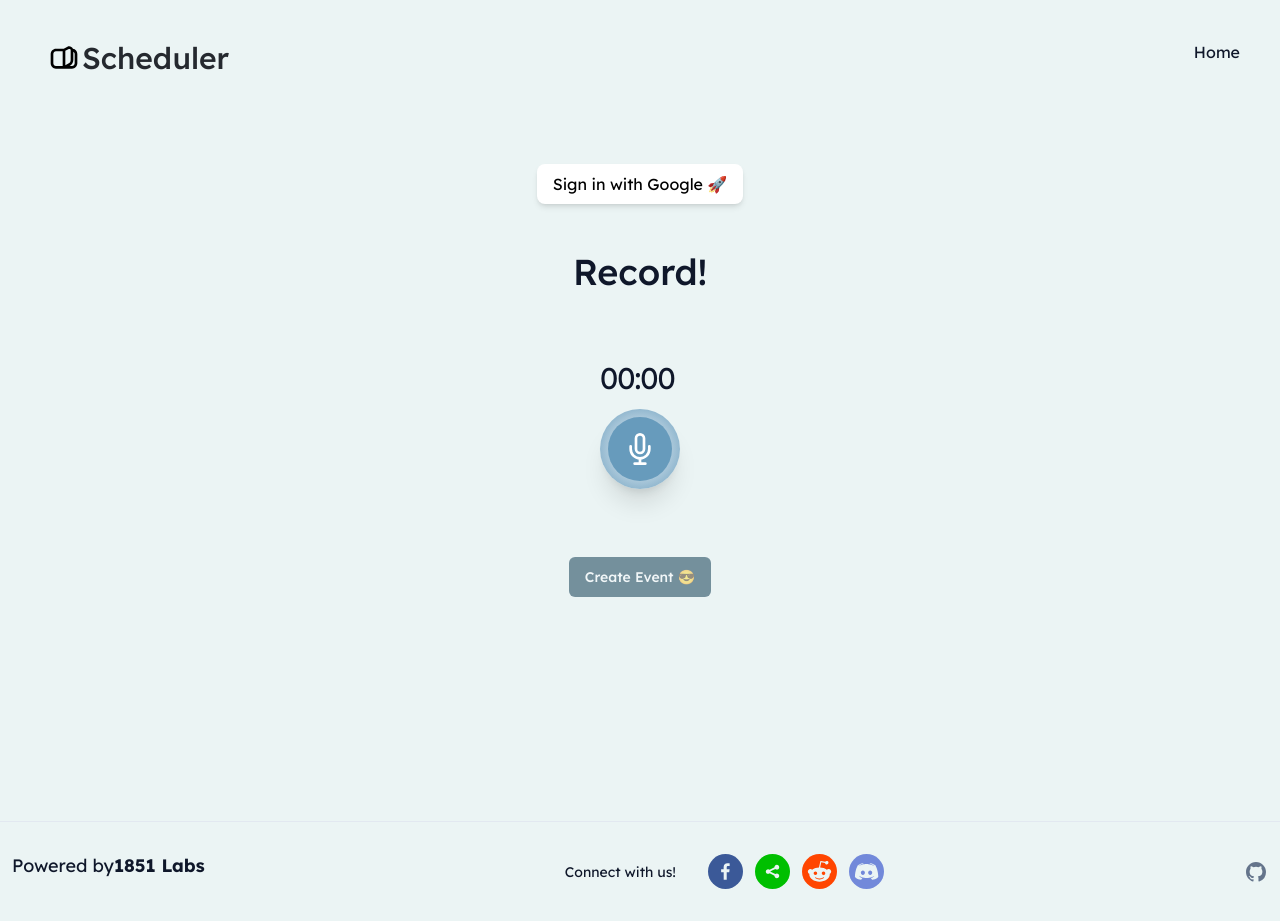
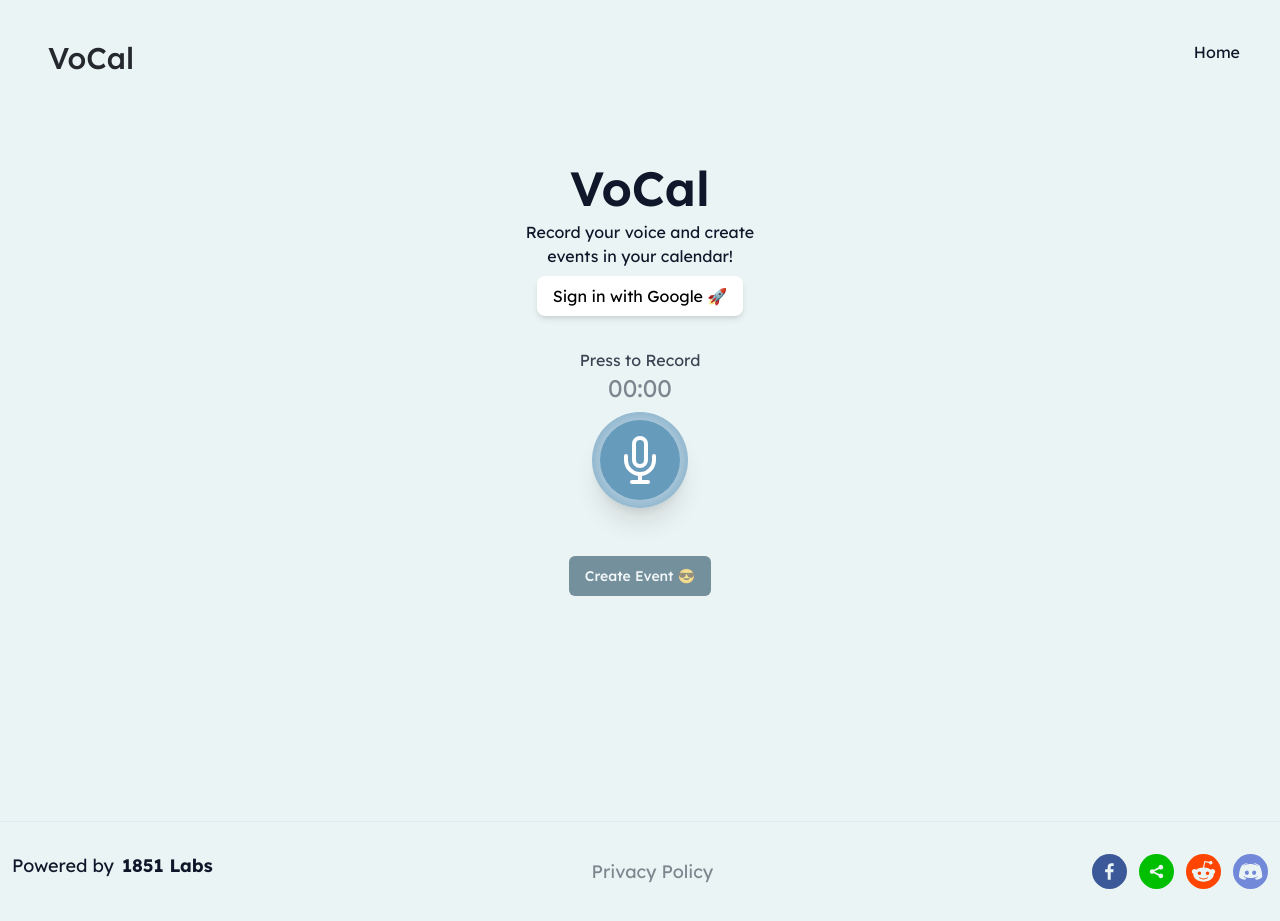
Before and after one commit to 1851-labs/scheduler, a Next.js app in the folder App/: page / in a window 1280 px wide. Built offline with nearby package versions, Linux system fonts and the light colour scheme; no server answers.

Commit message:
publish to google

```diff
--- /dev/null
+++ b/App/app/privacy-policy/page.tsx
@@ -0,0 +1,112 @@
+import React from "react";
+import Header from "@/components/ui/Header";
+
+const PrivacyPolicy = () => {
+  return (
+    <>
+      <Header />
+      <div className="container mx-auto px-32 py-12">
+        <h1 className="text-3xl font-bold mb-4">VoCal Privacy Policy 🔒</h1>
+
+        <h2 className="text-2xl font-bold mb-2">Introduction</h2>
+        <p className="mb-4">
+          Vocal is a voice-based calendar management app that connects to Google
+          Calendar to create events and display schedules based on voice
+          commands. By using Vocal, you agree to the collection, storage, and
+          usage of personal data as outlined in this policy. This Privacy Policy
+          ensures compliance with relevant data protection regulations and
+          Google’s requirements for apps that access personal information.
+        </p>
+
+        <h2 className="text-2xl font-bold mb-2">Data We Collect</h2>
+        <h3 className="text-xl font-bold mb-2">Personal Data</h3>
+        <p className="mb-4">
+          We collect personal data, such as voice recordings and event details,
+          when you interact with Vocal. This includes, but is not limited to:
+        </p>
+        <ul className="list-disc list-inside mb-4">
+          <li>
+            Your voice commands to create, modify, or view calendar events.
+          </li>
+          <li>
+            Calendar information, such as event titles, dates, times, locations,
+            and descriptions, retrieved from your linked Google Calendar.
+          </li>
+        </ul>
+        <h3 className="text-xl font-bold mb-2">Device Information</h3>
+        <p className="mb-4">
+          We collect non-identifiable device information, such as device type,
+          operating system, app version, and unique device identifiers, to
+          improve app performance and troubleshoot issues.
+        </p>
+
+        <h2 className="text-2xl font-bold mb-2">How We Use Your Data</h2>
+        <p className="mb-4">
+          Voice Processing: Voice inputs are used to process your requests,
+          create events on your Google Calendar, and manage your schedule.
+        </p>
+        <p className="mb-4">
+          Google Calendar Access: We access your Google Calendar to retrieve
+          existing events and create new ones based on your commands.
+        </p>
+        <p className="mb-4">
+          Improving Services: Non-identifiable data is used to analyze usage
+          patterns and improve our services.
+        </p>
+
+        <h2 className="text-2xl font-bold mb-2">Data Sharing and Storage</h2>
+        <h3 className="text-xl font-bold mb-2">Third-Party Services</h3>
+        <p className="mb-4">
+          Vocal uses Google APIs to connect with your Google Calendar. Your data
+          is shared with Google to execute voice commands. We do not share your
+          personal information with any other third parties.
+        </p>
+        <h3 className="text-xl font-bold mb-2">Data Storage</h3>
+        <p className="mb-4">
+          Personal data is securely stored on our servers. We ensure encryption
+          for data in transit and at rest. Voice inputs may be temporarily
+          stored for processing but are not retained after the interaction is
+          completed unless required for service improvement or error resolution.
+        </p>
+
+        <h2 className="text-2xl font-bold mb-2">User Control Over Data</h2>
+        <h3 className="text-xl font-bold mb-2">Data Access</h3>
+        <p className="mb-4">
+          You have the right to view and manage the data Vocal collects about
+          you. This includes your calendar events and voice inputs.
+        </p>
+        <h3 className="text-xl font-bold mb-2">Data Deletion</h3>
+        <p className="mb-4">
+          You can request the deletion of your personal data by contacting us at{" "}
+          <a href="mailto:support@1851labs.com" className="text-blue-500">
+            support@1851labs.com
+          </a>
+          . Upon request, we will delete your data, unless it is required for
+          legal or security purposes.
+        </p>
+
+        <h2 className="text-2xl font-bold mb-2">
+          Compliance with Google Policies
+        </h2>
+        <p className="mb-4">
+          Vocal complies with Google’s guidelines for accessing Google APIs and
+          handles user data with the utmost care to protect privacy. We undergo
+          periodic reviews to ensure continued compliance with data protection
+          requirements.
+        </p>
+
+        <h2 className="text-2xl font-bold mb-2">
+          Changes to the Privacy Policy
+        </h2>
+        <p className="mb-4">
+          We may update this Privacy Policy from time to time. Any changes will
+          be reflected on this page, and we encourage you to review it
+          regularly. By continuing to use Vocal after changes are made, you
+          agree to the updated policy.
+        </p>
+      </div>
+    </>
+  );
+};
+
+export default PrivacyPolicy;
--- a/App/components/pages/home/Banner.tsx
+++ b/App/components/pages/home/Banner.tsx
@@ -20,7 +20,7 @@ const Banner = () => {
   const [accessToken, setAccessToken] = useState<string | null>(null);
   const [events, setEvents] = useState<any[]>([]);
 
-  const [title, setTitle] = useState("Record!");
+  const [title, setTitle] = useState("Press to Record");
   const [mediaRecorder, setMediaRecorder] = useState(null);
   const [isRunning, setIsRunning] = useState(false);
   const [totalSeconds, setTotalSeconds] = useState(0);
@@ -273,7 +273,7 @@ const Banner = () => {
   }
 
   const handleRecordClick = async () => {
-    if (title === "Record!") {
+    if (title === "Press to Record") {
       setTitle("Recording...");
       startRecording();
     } else if (title === "Recording...") {
@@ -321,33 +321,48 @@ const Banner = () => {
                   Log out
                 </button>
               ) : (
+                <div className="flex-col justify-center max-w-[300px] mb-4">
+                  <div className="flex justify-center">
+                    <h1 className="font-semibold text-5xl">VoCal</h1>
+                  </div>
+                  <div className="flex justify-center my-2 max-w-[250px]">
+                    <p className="text-center">
+                      Record your voice and create events in your calendar!
+                    </p>
+                  </div>
+                  <div className="flex justify-center mt-2">
                     <button
                       className="bg-white text-black rounded-lg px-4 py-2 shadow-md hover:bg-gray-100 transition duration-300"
                       onClick={() => googleLogin()}
                     >
                       Sign in with Google 🚀{" "}
                     </button>
+                  </div>
+                </div>
               )}
 
-              <div className=" flex flex-col items-center justify-between">
-                <h1 className="pt-8 text-center text-xl font-medium text-dark md:pt-12 md:text-4xl">
-                  {title}
-                </h1>
-                <div className="relative mx-auto mt-16 items-center justify-center">
-                  <div className="z-50 flex h-fit w-fit flex-col items-center justify-center">
-                    <h2 className="text-[30px] tracking-[-1.0px]">
+              <div className="flex flex-col items-center justify-between mt-4">
+                <div className="flex items-center justify-center">
+                  <p className="text-foreground/80">{title}</p>
+                </div>
+
+                <div className="relative mx-auto items-center justify-center">
+                  <div className="flex items-center justify-center">
+                    <div className="flex-col items-center justify-center">
+                      <h2 className="text-2xl text-foreground/50">
                         {formatRecordingTime(Math.floor(totalSeconds / 60))}:
                         {formatRecordingTime(totalSeconds % 60)}
                       </h2>
                     </div>
-                  <div className="mt-2 flex w-fit items-center justify-center gap-[33px] pb-7 md:gap-[77px] ">
+                  </div>
+                  <div className="mt-2 flex w-fit items-center justify-center gap-[33px] pb-2 md:gap-[77px] ">
                     <button
                       onClick={handleRecordClick}
-                      className="relative inline-flex h-20 w-20 items-center justify-center rounded-full bg-gradient-radial from-white to-secondary shadow-xl transition-transform hover:scale-105 focus:outline-none focus-visible:ring-2 focus-visible:ring-primary focus-visible:ring-offset-2"
+                      className="relative inline-flex h-24 w-24 items-center justify-center rounded-full bg-gradient-radial from-white to-secondary shadow-xl transition-transform hover:scale-105 focus:outline-none focus-visible:ring-2 focus-visible:ring-primary focus-visible:ring-offset-2"
                     >
-                      <div className="absolute h-16 w-16 rounded-full bg-secondary flex items-center justify-center">
+                      <div className="absolute h-20 w-20 rounded-full bg-secondary flex items-center justify-center">
                         {!isRunning ? (
-                          <Mic className="h-8 w-8 text-white" />
+                          <Mic className="h-12 w-12 text-white" />
                         ) : (
                           <Mic className="h-8 w-8 text-white animate-pulse transition" />
                         )}
@@ -435,6 +450,16 @@ const Banner = () => {
             )}
           </div>
         </div>
+        <div>
+          {userProfile && (
+            <button
+              className="bg-white text-black rounded-lg px-4 py-2 shadow-md hover:bg-gray-100 transition duration-300"
+              onClick={() => logOut()}
+            >
+              Log out
+            </button>
+          )}
+        </div>
       </div>
     </>
   );
--- a/App/components/ui/Footer.tsx
+++ b/App/components/ui/Footer.tsx
@@ -11,14 +11,21 @@ export default function Footer() {
         <a
           href="https://www.1851labs.com"
           target="_blank"
-          className="font-bold transition hover:text-black/50"
+          className="font-bold transition hover:text-black/50 ml-2"
         >
           1851 Labs
         </a>
       </div>
+      <div>
+        <Link
+          className="text-foreground/50 hover:text-foreground/80"
+          href="/privacy-policy"
+        >
+          Privacy Policy
+        </Link>
+      </div>
       <div className="flex items-center space-x-8">
-        <p className="text-sm">Connect with us!</p>
-        <div className="flex flex-row space-x-3 py-4">
+        <div className="flex flex-row space-x-3 py-2 md:py-0">
           <SocialIcon
             onClick={() => {
               posthog.capture("clicked-social", { platform: "facebook" });
@@ -53,20 +60,6 @@ export default function Footer() {
           />
         </div>
       </div>
-      <div className="flex space-x-4 pb-4 sm:pb-0">
-        <Link
-          href="https://github.com/1851-labs"
-          className="group"
-          aria-label="GitHub"
-        >
-          <svg
-            aria-hidden="true"
-            className="h-6 w-6 fill-slate-500 group-hover:fill-slate-700"
-          >
-            <path d="M12 2C6.477 2 2 6.484 2 12.017c0 4.425 2.865 8.18 6.839 9.504.5.092.682-.217.682-.483 0-.237-.008-.868-.013-1.703-2.782.605-3.369-1.343-3.369-1.343-.454-1.158-1.11-1.466-1.11-1.466-.908-.62.069-.608.069-.608 1.003.07 1.531 1.032 1.531 1.032.892 1.53 2.341 1.088 2.91.832.092-.647.35-1.088.636-1.338-2.22-.253-4.555-1.113-4.555-4.951 0-1.093.39-1.988 1.029-2.688-.103-.253-.446-1.272.098-2.65 0 0 .84-.27 2.75 1.026A9.564 9.564 0 0 1 12 6.844a9.59 9.59 0 0 1 2.504.337c1.909-1.296 2.747-1.027 2.747-1.027.546 1.379.202 2.398.1 2.651.64.7 1.028 1.595 1.028 2.688 0 3.848-2.339 4.695-4.566 4.943.359.309.678.92.678 1.855 0 1.338-.012 2.419-.012 2.747 0 .268.18.58.688.482A10.02 10.02 0 0 0 22 12.017C22 6.484 17.522 2 12 2Z" />
-          </svg>
-        </Link>
-      </div>
     </footer>
   );
 }
--- a/App/components/ui/Header.tsx
+++ b/App/components/ui/Header.tsx
@@ -16,17 +16,9 @@ const Header = () => {
   return (
     <div className="z-10 container relative m-0 mx-auto py-10 md:px-10">
       <div className="flex items-left ml-2 justify-between">
-        {/* logo */}
         <Link className="flex w-fit items-center gap-[2px]" href="/">
-          <img
-            src="/logo.svg"
-            width={50}
-            height={50}
-            alt="logo"
-            className="h-5 w-5 md:h-8 md:w-8"
-          />
           <h1 className="text-xl font-medium text-[#25292F] md:text-3xl">
-            Scheduler
+            VoCal
           </h1>
         </Link>
         <Link href="/" onClick={handleRefresh}>
--- a/App/convex/replicate/whisper.ts
+++ b/App/convex/replicate/whisper.ts
@@ -23,7 +23,6 @@ const WHISPER: `${string}/${string}:${string}` =
 export const getTranscription = internalAction({
   args: {
     fileUrl: v.string(),
-    // id: v.id("events"),
   },
   handler: async (ctx, args) => {
     try {
@@ -45,7 +44,6 @@ export const getTranscription = internalAction({
 
       const transcript = replicateOutput.transcription || "error";
 
-      // return transcript;
       return { transcript };
     } catch (error) {
       return {
```
Lines whose indentation alone changed are shown as unchanged.
